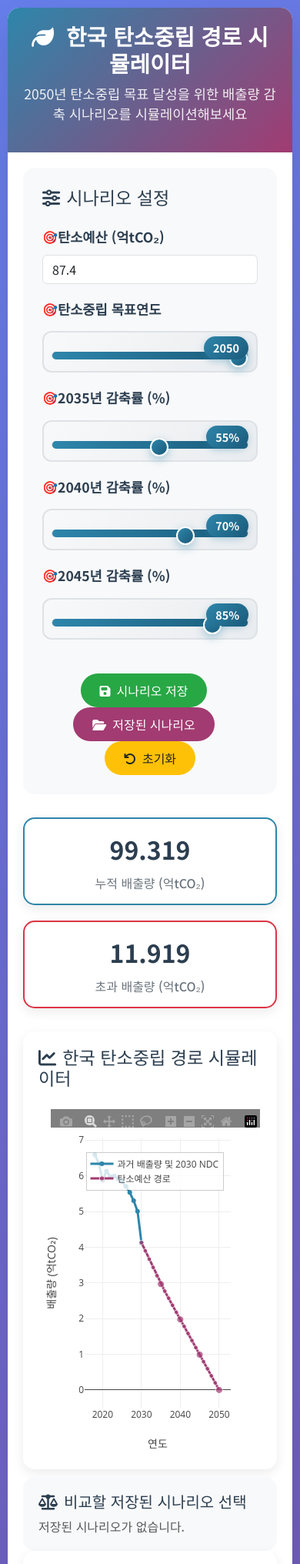
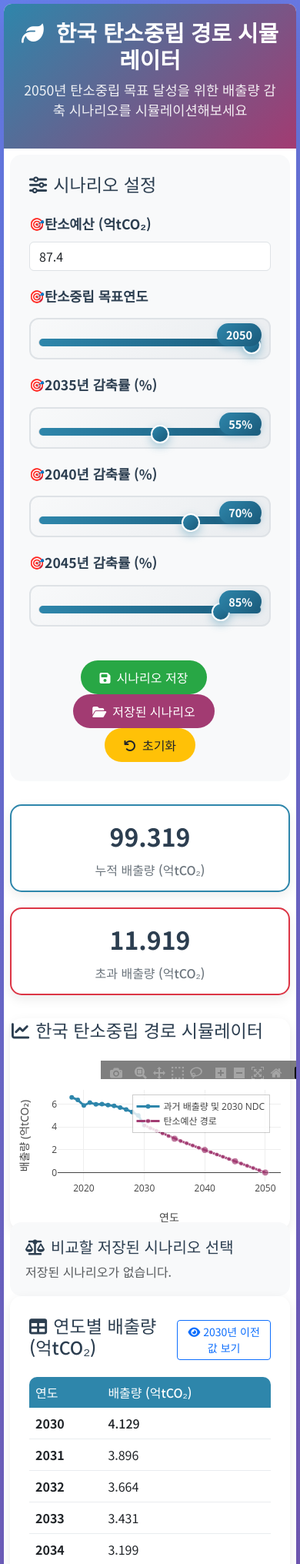
Before and after one commit to Dorong31/korean-carbon-budget-simulator, a Flask app: page / in a window 390 px wide. Shown: the top 2032 px of the page at 77% size. Run offline with Flask 3, Linux system fonts and the light colour scheme; data that the repository does not hold is empty; some libraries are stand-ins or nearby versions.

Commit message:
feat: 모바일 차트 UI/UX 개선 및 터치 확대 방지

```diff
--- a/templates/index.html
+++ b/templates/index.html
@@ -2,7 +2,7 @@
 <html lang="ko">
 <head>
     <meta charset="UTF-8">
-    <meta name="viewport" content="width=device-width, initial-scale=1.0">
+    <meta name="viewport" content="width=device-width, initial-scale=1.0, user-scalable=no, maximum-scale=1.0">
     <title>한국 탄소중립 경로 시뮬레이터</title>
 
     <!-- Plotly.js -->
@@ -388,24 +388,32 @@
 
         @media (max-width: 768px) {
             .main-container {
-                margin: 10px;
-                border-radius: 15px;
+                margin: 5px;
+                border-radius: 10px;
             }
-
             .content {
-                padding: 20px;
+                padding: 8px;
             }
-
             .stats-cards {
                 grid-template-columns: 1fr;
             }
-
             .header {
                 padding: 20px;
             }
-
             .header h1 {
                 font-size: 1.8rem;
+            }
+            .chart-container {
+                padding: 2px;
+                margin-bottom: 10px;
+            }
+            #chart {
+                width: 100vw !important;
+                min-width: 100vw !important;
+                max-width: 100vw !important;
+                height: 56vw !important; /* 16:9 비율, 가로가 더 길게 */
+                min-height: 220px !important;
+                max-height: 70vw !important;
             }
         }
 
@@ -866,6 +874,16 @@
 
             // 차트 업데이트
             const chartData = JSON.parse(result.chart);
+            // 모바일에서 차트 크기/비율 조정 및 확대/이동 비활성화
+            if (window.innerWidth < 768) {
+                chartData.layout.width = window.innerWidth;
+                chartData.layout.height = Math.round(window.innerWidth * 9 / 16); // 16:9 비율
+                chartData.layout.dragmode = false;
+            } else {
+                chartData.layout.width = 900;
+                chartData.layout.height = 450;
+                chartData.layout.dragmode = false;
+            }
             Plotly.newPlot('chart', chartData.data, chartData.layout, {responsive: true});
 
             // 비교 시나리오 상태 초기화
```
